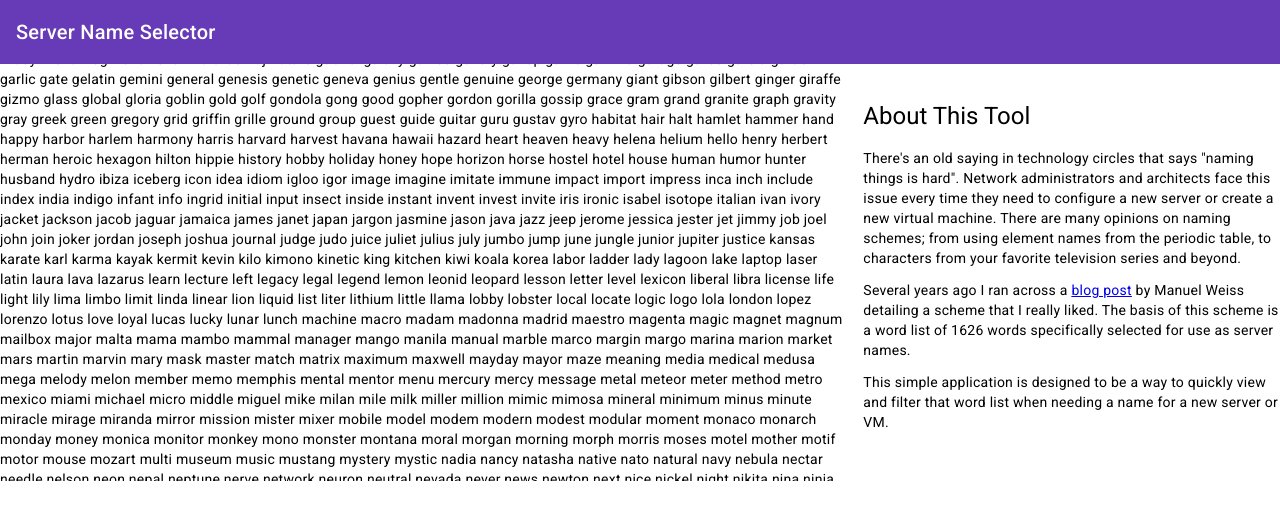
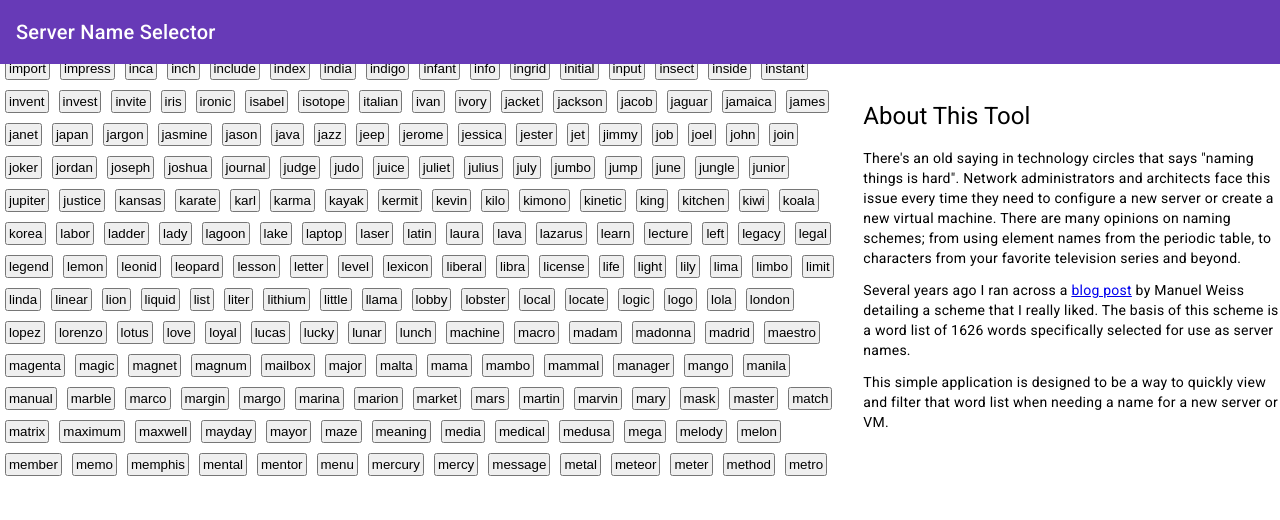
Before and after one commit to dskaggs/server-names, an Angular app: page / in a window 1280 px wide. Shown: the top 520 px of the page. Built offline with nearby package versions, Linux system fonts and the light colour scheme.

Commit message:
WIP trying to make grid tile contents scroll correctly

```diff
--- a/src/app/name-list/name-list.component.css
+++ b/src/app/name-list/name-list.component.css
@@ -0,0 +1,4 @@
+button.server-name{
+  margin: 5px;
+  padding: 2px;
+}
--- a/src/app/name-list/name-list.component.html
+++ b/src/app/name-list/name-list.component.html
@@ -4,7 +4,8 @@
     <span> <button (click)= "selectLetter('')">All</button> | </span>
   </p>
 </div>
-
-<ng-container *ngIf="names$ | async as names" >
-  <span *ngFor="let name of names;">{{ name }} </span>
-</ng-container>
+<div class="name-list">
+  <ng-container *ngIf="names$ | async as names">
+    <button class="server-name" *ngFor="let name of names;">{{ name }}</button>
+  </ng-container>
+</div>
--- a/src/app/name-list/name-list.component.ts
+++ b/src/app/name-list/name-list.component.ts
@@ -1,6 +1,4 @@
 import { Component, inject } from '@angular/core';
-import { Observable, throwError } from 'rxjs';
-import { catchError, retry } from 'rxjs/operators';
 import { ServerNamesService } from '../services/server-names.service'
 
 
```
